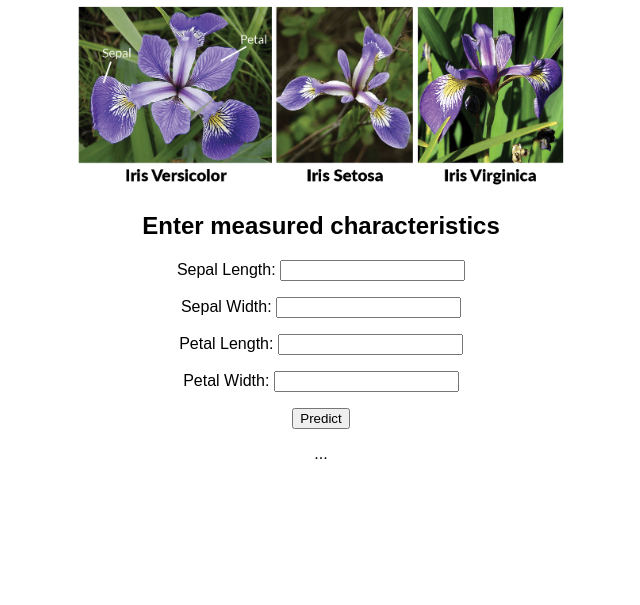
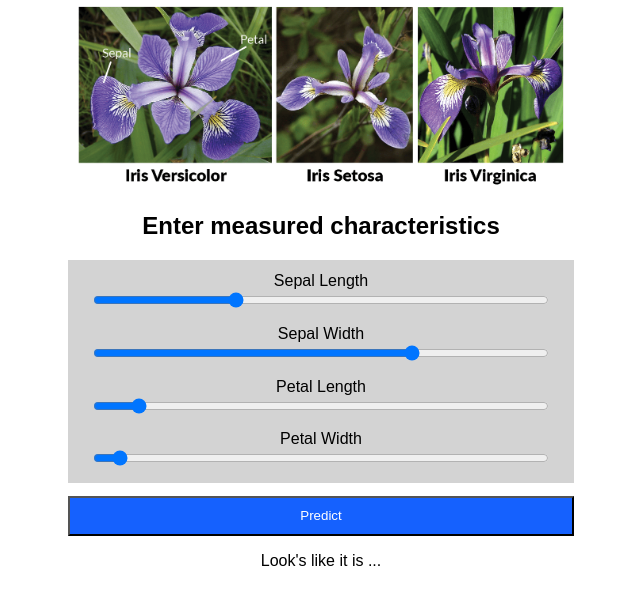
Before and after one commit to Ryzhtus/iris_django_app, a Django app: page / in a window 1280 px wide. Shown: the part 81-686 px from the top of the page, without its empty margins (319-959 px from the left). Run offline with Django 3.2, Linux system fonts and the light colour scheme.

Commit message:
Final version width bad CSS style.

```diff
--- a/iris/forms.py
+++ b/iris/forms.py
@@ -2,7 +2,15 @@ from django import forms
 
 
 class IrisForm(forms.Form):
-    sepal_length = forms.FloatField(label='Sepal Length')
-    sepal_width = forms.FloatField(label='Sepal Width')
-    petal_length = forms.FloatField(label='Petal Length')
-    petal_width = forms.FloatField(label='Petal Width')
+    sepal_length = forms.FloatField(label='Sepal Length', widget=forms.NumberInput(attrs={'type': 'range', 'value': 5.4,
+                                                                                          'step': 0.1, 'min': 4.3,
+                                                                                          'max': 7.9, 'class': 'form-control'}))
+    sepal_width = forms.FloatField(label='Sepal Width', widget=forms.NumberInput(attrs={'type': 'range', 'value': 3.7,
+                                                                                        'step': 0.1, 'min': 2.0,
+                                                                                        'max': 4.4, 'class': 'form-control'}))
+    petal_length = forms.FloatField(label='Petal Length', widget=forms.NumberInput(attrs={'type': 'range', 'value': 1.5,
+                                                                                          'step': 0.1, 'min': 1.0,
+                                                                                          'max': 6.9, 'class': 'form-control'}))
+    petal_width = forms.FloatField(label='Petal Width', widget=forms.NumberInput(attrs={'type': 'range', 'value': 0.2,
+                                                                                        'step': 0.1, 'min': 0.1,
+                                                                                        'max': 2.5, 'class': 'form-control'}))
--- a/iris/static/styles/styles.css
+++ b/iris/static/styles/styles.css
@@ -13,3 +13,44 @@ img {
     max-width: 40%;
     max-height: 40%;
 }
+
+.form-group-row {
+    padding-top: 1%;
+    background-color: lightgrey;
+    width: 40%;
+    margin: auto;
+}
+
+.slider-8cm {
+    horiz-align: center;
+}
+
+.form-control {
+    width: 90%;
+    horiz-align: center;
+}
+
+.form-group-row-2 {
+    background-color: lightgrey;
+    padding-top: 1%;
+    padding-bottom: 1%;
+    width: 40%;
+    margin: auto;
+}
+
+#petal_width_output {
+    padding-bottom: 1%;
+}
+
+.predict_input {
+    margin-top: 1%;
+    background-color: #1561fe;
+    color: white;
+    width: 40%;
+    height: 40px;
+}
+
+
+.result-text {
+    text-align: center;
+}
--- a/iris/views.py
+++ b/iris/views.py
@@ -1,4 +1,6 @@
 from django.shortcuts import render
+from django.http import HttpResponse
+from django import forms
 from .forms import IrisForm
 from .ml_model.ml_classifier import predict, string_category
 
@@ -15,7 +17,7 @@ def index(request):
                              model_path='iris/ml_model/model.joblib')
         category = string_category(prediction)
         parameters_form = IrisForm()
-        result = 'Looks like is\'s ' + category
+        result = str(category)
         return render(request, 'index.html', {'form': parameters_form, 'result': result})
     else:
         parameters_form = IrisForm()
--- a/templates/index.html
+++ b/templates/index.html
@@ -16,11 +16,32 @@
         <h2>Enter measured characteristics</h2>
         <form method='POST'>
             {% csrf_token %}
-            <div>
-                {{ form.as_p }}
+            <div class="form-group-row">
+            <label id="sepal_length">{{ form.sepal_length.label}}</label>
+                <div class="slider-8cm">{{ form.sepal_length}}</div>
+            <!--<span id="sepal_length_output">{{ form.sepal_length.value }}</span>-->
             </div>
-            <input type="submit" value="Predict">
+
+            <div class="form-group-row">
+            <label id="sepal_length">{{ form.sepal_width.label}}</label>
+                <div class="slider-8cm">{{ form.sepal_width}}</div>
+            <!--<span id="sepal_length_output">{{ form.sepal_width.value }}</span>-->
+            </div>
+
+            <div class="form-group-row">
+            <label id="sepal_length">{{ form.petal_length.label}}</label>
+                <div class="slider-8cm">{{ form.petal_length}}</div>
+            <!--<span id="sepal_length_output">{{ form.petal_length.value }}</span>-->
+            </div>
+
+            <div class="form-group-row-2">
+            <label id="sepal_length">{{ form.petal_width.label}}</label>
+                <div class="slider-8cm">{{ form.petal_width}}</div>
+            <!--<span id="petal_width_output">{{ form.petal_width.value }}</span>-->
+            </div>
+
+            <input class="predict_input" type="submit" value="Predict">
         </form>
-        <p>{{ result }}</p>
+        <p class="result-text">Look's like it is {{ result }}</p>
     </div>
 </body>
```
